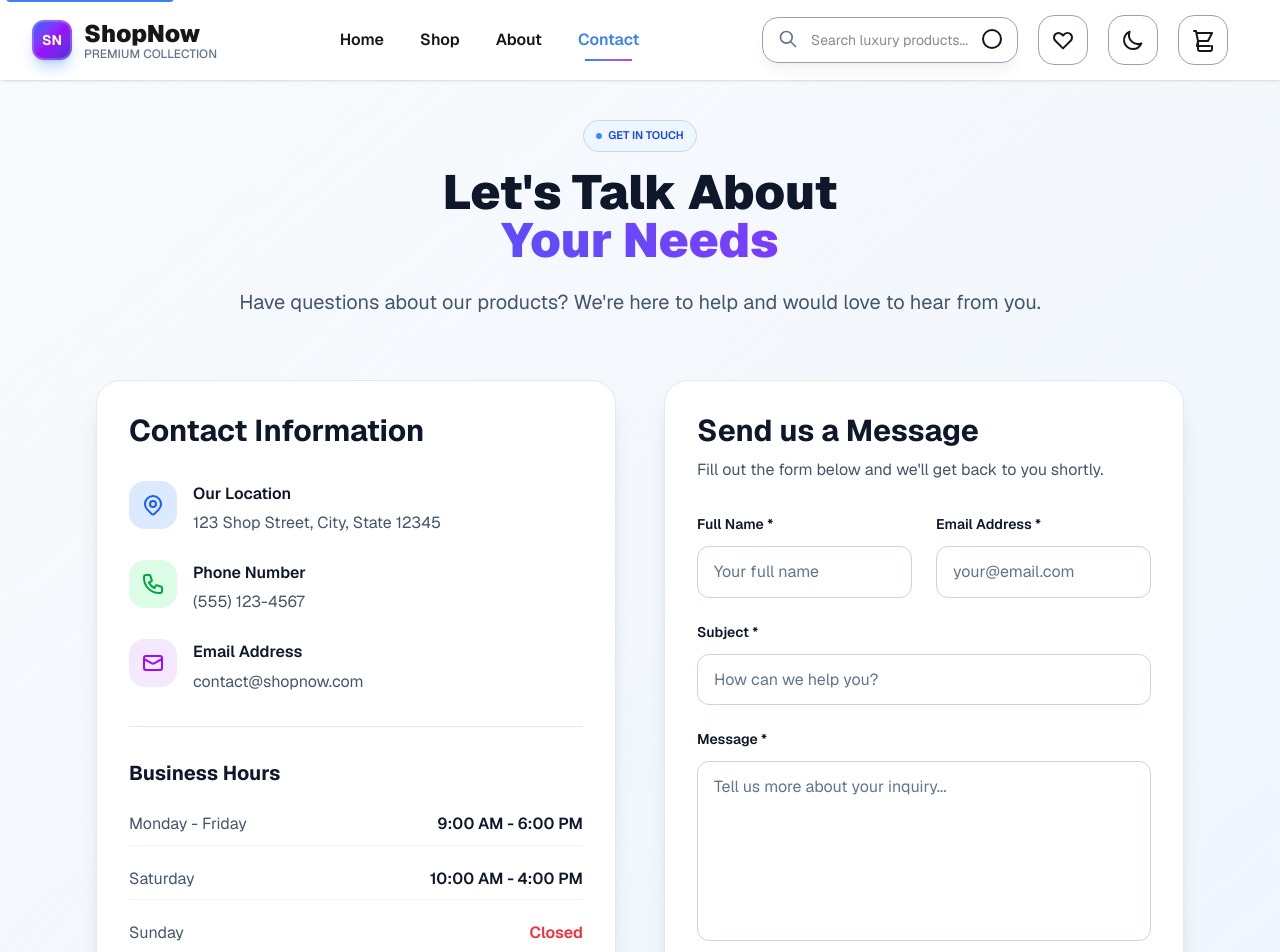
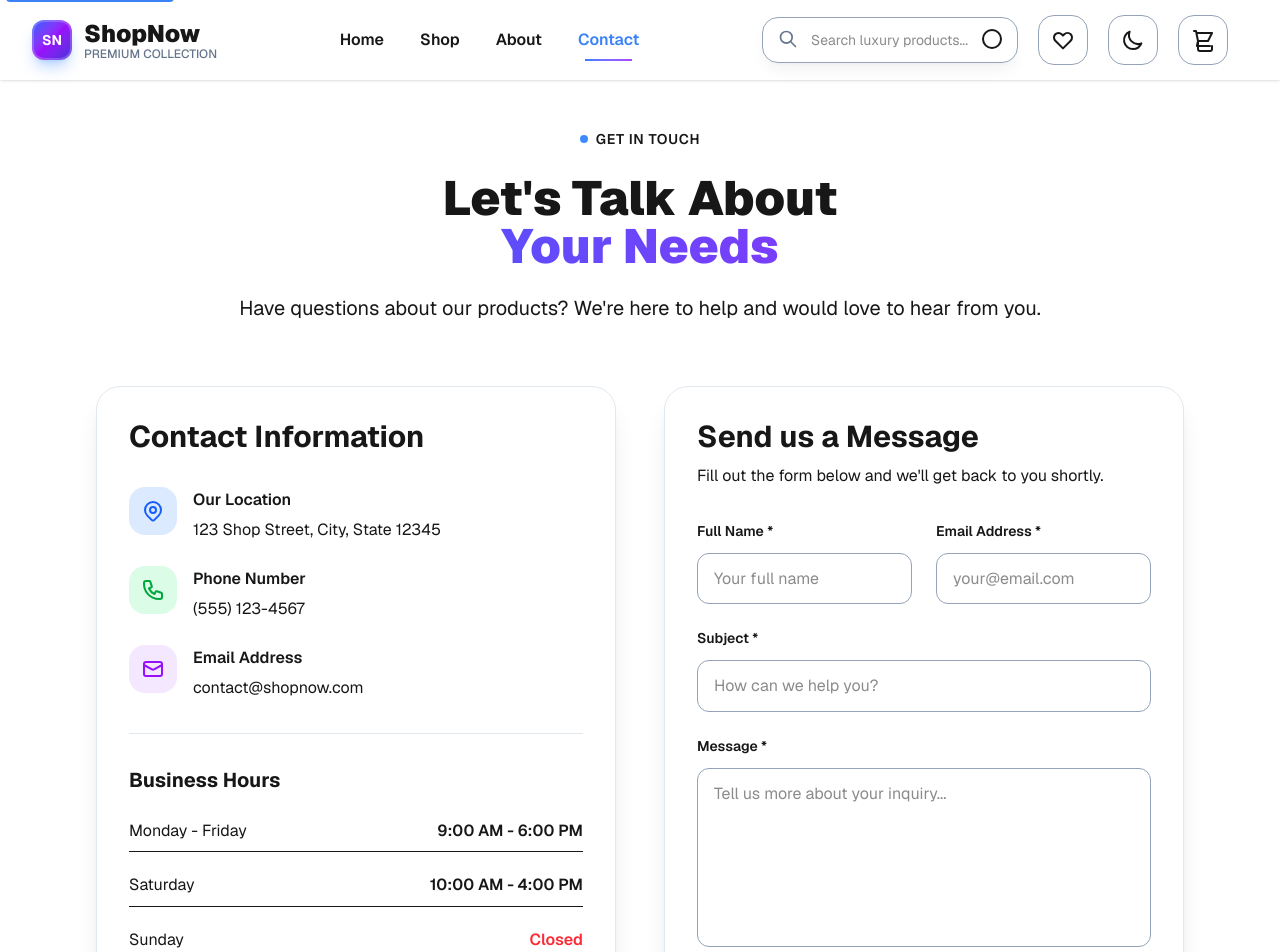
Before and after one commit to Jeesan57/ShopNow, a Next.js app: page /contact in a window 1280 px wide. Shown: the top 952 px of the page. Built offline with nearby package versions, Linux system fonts and the light colour scheme.

Commit message:
added light version

```diff
--- a/src/app/contact/page.js
+++ b/src/app/contact/page.js
@@ -30,19 +30,19 @@ export default function Contact() {
   };
 
   return (
-    <div className="min-h-screen bg-linear-to-br from-slate-50 to-blue-50 dark:from-slate-900 dark:to-slate-800 py-10">
+    <div className="min-h-screen bg-background py-10">
       <div className="max-w-6xl mx-auto px-4 sm:px-6 lg:px-8">
         {/* Header Section */}
         <div className="text-center mb-16">
-          <div className="inline-flex items-center gap-1.5 bg-blue-50 dark:bg-blue-900/20 border border-blue-200 dark:border-blue-800 rounded-full px-3 py-1.5 mb-4">
-            <div className="w-1.5 h-1.5 bg-blue-500 rounded-full animate-pulse"></div>
-            <span className="text-[11px] font-semibold text-blue-700 dark:text-blue-300">GET IN TOUCH</span>
+          <div className="inline-flex items-center gap-2 glass border border-slate-300/50 dark:border-white/20 rounded-full px-6 py-2 mb-4">
+            <div className="w-2 h-2 bg-blue-500 rounded-full animate-pulse"></div>
+            <span className="text-sm font-semibold text-foreground uppercase tracking-wider">GET IN TOUCH</span>
           </div>
-          <h1 className="text-4xl md:text-5xl font-black text-slate-900 dark:text-white mb-6">
+          <h1 className="text-4xl md:text-5xl font-black text-foreground mb-6">
             Let's Talk About
             <span className="block bg-linear-to-r from-blue-600 to-purple-600 bg-clip-text text-transparent">Your Needs</span>
           </h1>
-          <p className="text-xl text-slate-600 dark:text-slate-400 max-w-4xl mx-auto">
+          <p className="text-xl text-muted-foreground max-w-4xl mx-auto">
             Have questions about our products? We're here to help and would love to hear from you.
           </p>
         </div>
@@ -50,8 +50,8 @@ export default function Contact() {
         <div className="grid grid-cols-1 lg:grid-cols-2 gap-12">
           {/* Contact Information - Enhanced */}
           <div className="space-y-8">
-            <div className="bg-white dark:bg-slate-800 rounded-3xl shadow-xl p-8 border border-slate-200 dark:border-slate-700">
-              <h2 className="text-3xl font-bold text-slate-900 dark:text-white mb-8">Contact Information</h2>
+            <div className="bg-card rounded-3xl shadow-xl p-8 border border-border">
+              <h2 className="text-3xl font-bold text-foreground mb-8">Contact Information</h2>
 
               <div className="space-y-6">
                 {/* Address */}
@@ -63,8 +63,8 @@ export default function Contact() {
                     </svg>
                   </div>
                   <div>
-                    <h3 className="font-semibold text-slate-900 dark:text-white">Our Location</h3>
-                    <p className="text-slate-600 dark:text-slate-400 mt-1">123 Shop Street, City, State 12345</p>
+                    <h3 className="font-semibold text-foreground">Our Location</h3>
+                    <p className="text-muted-foreground mt-1">123 Shop Street, City, State 12345</p>
                   </div>
                 </div>
 
@@ -76,8 +76,8 @@ export default function Contact() {
                     </svg>
                   </div>
                   <div>
-                    <h3 className="font-semibold text-slate-900 dark:text-white">Phone Number</h3>
-                    <p className="text-slate-600 dark:text-slate-400 mt-1">(555) 123-4567</p>
+                    <h3 className="font-semibold text-foreground">Phone Number</h3>
+                    <p className="text-muted-foreground mt-1">(555) 123-4567</p>
                   </div>
                 </div>
 
@@ -89,26 +89,26 @@ export default function Contact() {
                     </svg>
                   </div>
                   <div>
-                    <h3 className="font-semibold text-slate-900 dark:text-white">Email Address</h3>
-                    <p className="text-slate-600 dark:text-slate-400 mt-1">contact@shopnow.com</p>
+                    <h3 className="font-semibold text-foreground">Email Address</h3>
+                    <p className="text-muted-foreground mt-1">contact@shopnow.com</p>
                   </div>
                 </div>
               </div>
 
               {/* Business Hours */}
-              <div className="mt-8 pt-8 border-t border-slate-200 dark:border-slate-700">
-                <h3 className="text-xl font-bold text-slate-900 dark:text-white mb-4">Business Hours</h3>
+              <div className="mt-8 pt-8 border-t border-border">
+                <h3 className="text-xl font-bold text-foreground mb-4">Business Hours</h3>
                 <div className="space-y-3">
-                  <div className="flex justify-between items-center py-2 border-b border-slate-100 dark:border-slate-700">
-                    <span className="text-slate-600 dark:text-slate-400">Monday - Friday</span>
-                    <span className="font-semibold text-slate-900 dark:text-white">9:00 AM - 6:00 PM</span>
+                  <div className="flex justify-between items-center py-2 border-b border-border/50">
+                    <span className="text-muted-foreground">Monday - Friday</span>
+                    <span className="font-semibold text-foreground">9:00 AM - 6:00 PM</span>
                   </div>
-                  <div className="flex justify-between items-center py-2 border-b border-slate-100 dark:border-slate-700">
-                    <span className="text-slate-600 dark:text-slate-400">Saturday</span>
-                    <span className="font-semibold text-slate-900 dark:text-white">10:00 AM - 4:00 PM</span>
+                  <div className="flex justify-between items-center py-2 border-b border-border/50">
+                    <span className="text-muted-foreground">Saturday</span>
+                    <span className="font-semibold text-foreground">10:00 AM - 4:00 PM</span>
                   </div>
                   <div className="flex justify-between items-center py-2">
-                    <span className="text-slate-600 dark:text-slate-400">Sunday</span>
+                    <span className="text-muted-foreground">Sunday</span>
                     <span className="font-semibold text-red-500">Closed</span>
                   </div>
                 </div>
@@ -122,23 +122,23 @@ export default function Contact() {
                 { number: '99%', label: 'Satisfaction' },
                 { number: '5★', label: 'Rating' }
               ].map((stat, index) => (
-                <div key={stat.label} className="text-center bg-white dark:bg-slate-800 rounded-2xl p-4 shadow-lg border border-slate-200 dark:border-slate-700">
+                <div key={stat.label} className="text-center bg-card rounded-2xl p-4 shadow-lg border border-border">
                   <div className="text-2xl font-black text-blue-600 dark:text-blue-400 mb-1">{stat.number}</div>
-                  <div className="text-sm text-slate-600 dark:text-slate-400">{stat.label}</div>
+                  <div className="text-sm text-muted-foreground">{stat.label}</div>
                 </div>
               ))}
             </div>
           </div>
 
           {/* Contact Form - Enhanced */}
-          <div className="bg-white dark:bg-slate-800 rounded-3xl shadow-xl p-8 border border-slate-200 dark:border-slate-700">
-            <h2 className="text-3xl font-bold text-slate-900 dark:text-white mb-2">Send us a Message</h2>
-            <p className="text-slate-600 dark:text-slate-400 mb-8">Fill out the form below and we'll get back to you shortly.</p>
+          <div className="bg-card rounded-3xl shadow-xl p-8 border border-border">
+            <h2 className="text-3xl font-bold text-foreground mb-2">Send us a Message</h2>
+            <p className="text-muted-foreground mb-8">Fill out the form below and we'll get back to you shortly.</p>
 
             <form onSubmit={handleSubmit} className="space-y-6">
               <div className="grid grid-cols-1 md:grid-cols-2 gap-6">
                 <div>
-                  <label htmlFor="name" className="block text-sm font-semibold text-slate-900 dark:text-white mb-3">
+                  <label htmlFor="name" className="block text-sm font-semibold text-foreground mb-3">
                     Full Name *
                   </label>
                   <input
@@ -148,13 +148,13 @@ export default function Contact() {
                     value={formData.name}
                     onChange={handleChange}
                     required
-                    className="w-full px-4 py-3 border border-slate-300 dark:border-slate-600 rounded-xl focus:outline-none focus:ring-2 focus:ring-blue-500 focus:border-transparent bg-white dark:bg-slate-700 text-slate-900 dark:text-white placeholder-slate-500 transition-all duration-300"
+                    className="w-full px-4 py-3 border border-input rounded-xl focus:outline-none focus:ring-2 focus:ring-primary focus:border-transparent bg-background text-foreground placeholder-muted-foreground transition-all duration-300"
                     placeholder="Your full name"
                   />
                 </div>
 
                 <div>
-                  <label htmlFor="email" className="block text-sm font-semibold text-slate-900 dark:text-white mb-3">
+                  <label htmlFor="email" className="block text-sm font-semibold text-foreground mb-3">
                     Email Address *
                   </label>
                   <input
@@ -164,14 +164,14 @@ export default function Contact() {
                     value={formData.email}
                     onChange={handleChange}
                     required
-                    className="w-full px-4 py-3 border border-slate-300 dark:border-slate-600 rounded-xl focus:outline-none focus:ring-2 focus:ring-blue-500 focus:border-transparent bg-white dark:bg-slate-700 text-slate-900 dark:text-white placeholder-slate-500 transition-all duration-300"
+                    className="w-full px-4 py-3 border border-input rounded-xl focus:outline-none focus:ring-2 focus:ring-primary focus:border-transparent bg-background text-foreground placeholder-muted-foreground transition-all duration-300"
                     placeholder="your@email.com"
                   />
                 </div>
               </div>
 
               <div>
-                <label htmlFor="subject" className="block text-sm font-semibold text-slate-900 dark:text-white mb-3">
+                <label htmlFor="subject" className="block text-sm font-semibold text-foreground mb-3">
                   Subject *
                 </label>
                 <input
@@ -181,13 +181,13 @@ export default function Contact() {
                   value={formData.subject}
                   onChange={handleChange}
                   required
-                  className="w-full px-4 py-3 border border-slate-300 dark:border-slate-600 rounded-xl focus:outline-none focus:ring-2 focus:ring-blue-500 focus:border-transparent bg-white dark:bg-slate-700 text-slate-900 dark:text-white placeholder-slate-500 transition-all duration-300"
+                  className="w-full px-4 py-3 border border-input rounded-xl focus:outline-none focus:ring-2 focus:ring-primary focus:border-transparent bg-background text-foreground placeholder-muted-foreground transition-all duration-300"
                   placeholder="How can we help you?"
                 />
               </div>
 
               <div>
-                <label htmlFor="message" className="block text-sm font-semibold text-slate-900 dark:text-white mb-3">
+                <label htmlFor="message" className="block text-sm font-semibold text-foreground mb-3">
                   Message *
                 </label>
                 <textarea
@@ -197,7 +197,7 @@ export default function Contact() {
                   value={formData.message}
                   onChange={handleChange}
                   required
-                  className="w-full px-4 py-3 border border-slate-300 dark:border-slate-600 rounded-xl focus:outline-none focus:ring-2 focus:ring-blue-500 focus:border-transparent bg-white dark:bg-slate-700 text-slate-900 dark:text-white placeholder-slate-500 resize-none transition-all duration-300"
+                  className="w-full px-4 py-3 border border-input rounded-xl focus:outline-none focus:ring-2 focus:ring-primary focus:border-transparent bg-background text-foreground placeholder-muted-foreground resize-none transition-all duration-300"
                   placeholder="Tell us more about your inquiry..."
                 ></textarea>
               </div>
@@ -205,9 +205,9 @@ export default function Contact() {
               <button
                 type="submit"
                 disabled={isSubmitting}
-                className={`w-full py-4 px-6 rounded-xl font-bold text-white transition-all duration-300 flex items-center justify-center space-x-3 ${isSubmitting
-                    ? 'bg-green-600 scale-95 cursor-not-allowed'
-                    : 'bg-slate-900 dark:bg-white text-white dark:text-slate-900 hover:bg-slate-800 dark:hover:bg-gray-100 hover:scale-105 active:scale-95'
+                className={`w-full py-4 px-6 rounded-xl font-bold transition-all duration-300 flex items-center justify-center space-x-3 ${isSubmitting
+                  ? 'bg-green-600 text-white scale-95 cursor-not-allowed'
+                  : 'bg-slate-900 dark:bg-white text-white border border-input dark:text-slate-900 hover:bg-slate-800 dark:hover:bg-gray-100 hover:scale-105 active:scale-95'
                   } shadow-lg hover:shadow-xl`}
               >
                 {isSubmitting ? (
```
Also changed, not shown: src/app/favourites/page.js (+16 -16 lines), src/components/Cart.js (+25 -25 lines).
